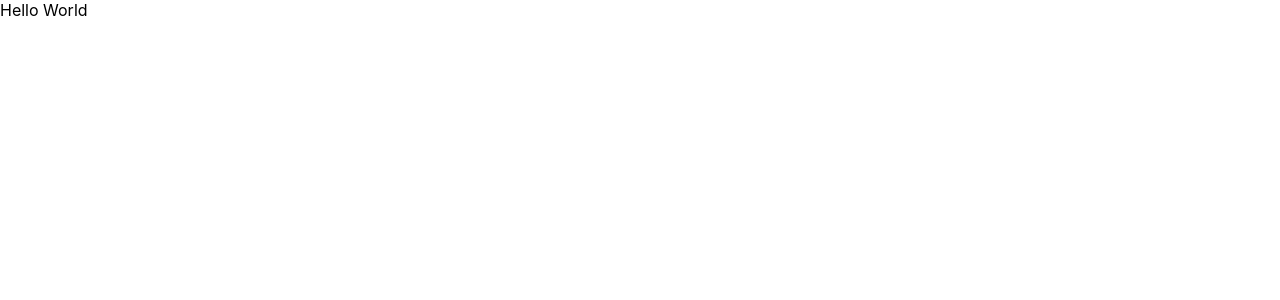
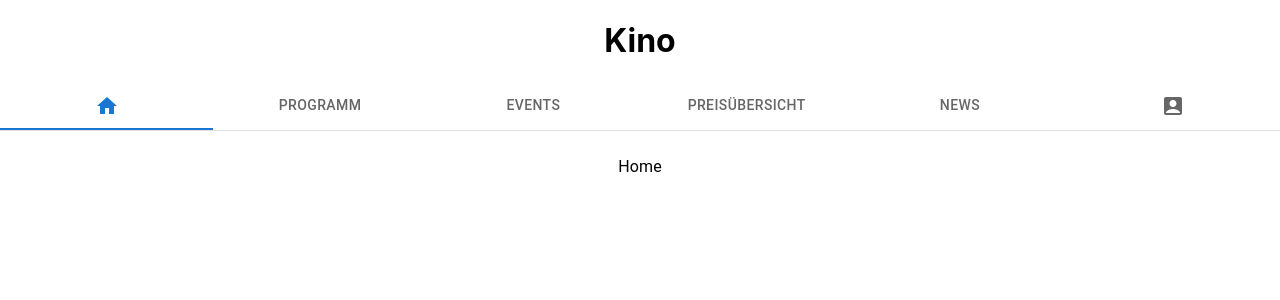
Before and after one commit to DrBackmischung/Kino-Frontend, a React (Create React App) app: page / in a window 1280 px wide. Shown: the top 300 px of the page. Built offline with nearby package versions, Linux system fonts and the light colour scheme.

Commit message:
KINO-118:NavBarBasic (#12)

```diff
--- a/package.json
+++ b/package.json
@@ -3,6 +3,9 @@
   "version": "0.1.0",
   "private": true,
   "dependencies": {
+    "@emotion/react": "^11.7.0",
+    "@emotion/styled": "^11.6.0",
+    "@mui/icons-material": "^5.2.1",
     "@mui/material": "^5.2.3",
     "@testing-library/jest-dom": "^5.16.0",
     "@testing-library/react": "^11.2.7",
@@ -13,7 +16,7 @@
     "@types/react-dom": "^17.0.11",
     "react": "^17.0.2",
     "react-dom": "^17.0.2",
-    "react-scripts": "^3.4.4",
+    "react-scripts": "^4.0.3",
     "typescript": "^4.5.2",
     "web-vitals": "^1.1.2"
   },
--- a/src/App.tsx
+++ b/src/App.tsx
@@ -1,8 +1,14 @@
-import React from 'react';
 import './App.css';
+import Header from './components/layouts/Header';
+import NavBar from './components/layouts/NavBar';
 
 function App() {
-  return <div> Hello World </div>;
+  return (
+    <div className='App'>
+      <Header/>
+      <NavBar/>
+    </div>
+  );
 }
 
 export default App;
--- /dev/null
+++ b/src/components/layouts/Header.tsx
@@ -0,0 +1,12 @@
+import React from "react";
+import styled from "@emotion/styled";
+
+const Header = () => {
+    return (
+        <div>
+            <h1>Kino</h1>
+        </div>
+    )
+};
+
+export default Header;
--- /dev/null
+++ b/src/components/layouts/NavBar.tsx
@@ -0,0 +1,87 @@
+import * as React from 'react';
+import Tabs from '@mui/material/Tabs';
+import Tab from '@mui/material/Tab';
+import Typography from '@mui/material/Typography';
+import Box from '@mui/material/Box';
+import HomeIcon from '@mui/icons-material/Home';
+import AccountBoxIcon from '@mui/icons-material/AccountBox';
+
+interface TabPanelProps {
+  children?: React.ReactNode;
+  index: number;
+  value: number;
+}
+
+function TabPanel(props: TabPanelProps) {
+  const { children, value, index, ...other } = props;
+
+  return (
+    <div
+      role="tabpanel"
+      hidden={value !== index}
+      id={`simple-tabpanel-${index}`}
+      aria-labelledby={`simple-tab-${index}`}
+      {...other}
+    >
+      {value === index && (
+        <Box sx={{ p: 3 }}>
+          <Typography>{children}</Typography>
+        </Box>
+      )}
+    </div>
+  );
+}
+
+function a11yProps(index: number) {
+  return {
+    id: `simple-tab-${index}`,
+    'aria-controls': `simple-tabpanel-${index}`,
+  };
+}
+
+export default function BasicTabs() {
+  const [value, setValue] = React.useState(0);
+
+  const handleChange = (event: React.SyntheticEvent, newValue: number) => {
+    setValue(newValue);
+  };
+
+  return (
+    <Box sx={{ width: '100%' }}>
+      <Box sx={{ width: '100%', borderBottom: 1, borderColor: 'divider'}}>
+        <Tabs
+          value={value}
+          onChange={handleChange}
+          aria-label="basic tabs example"
+          centered
+          variant="fullWidth"
+        >
+          <Tab icon={<HomeIcon/>} {...a11yProps(0)}/>
+          <Tab label="Programm" {...a11yProps(1)} />
+          <Tab label="Events" {...a11yProps(2)} />
+          <Tab label="Preisübersicht" {...a11yProps(3)} />
+          <Tab label="News" {...a11yProps(4)} />
+          <Tab icon={<AccountBoxIcon/>} {...a11yProps(5)}/>
+        </Tabs>
+      </Box>
+      <TabPanel value={value} index={0}>
+        Home
+      </TabPanel>
+      <TabPanel value={value} index={1}>
+        Programm
+      </TabPanel>
+      <TabPanel value={value} index={2}>
+        Events
+      </TabPanel>
+      <TabPanel value={value} index={3}>
+        Preisübersicht
+      </TabPanel>
+      <TabPanel value={value} index={4}>
+        News
+      </TabPanel>
+      <TabPanel value={value} index={5}>
+        Profil
+      </TabPanel>
+    </Box>
+  );
+}
--- a/src/index.tsx
+++ b/src/index.tsx
@@ -3,10 +3,9 @@
 import './index.css';
 import App from './App';
 
-
 ReactDOM.render(
   <React.StrictMode>
-    <App />
+    <App></App>
   </React.StrictMode>,
   document.getElementById('root')
 );
```
Also changed, not shown: src/components/layouts/Footer.tsx (added, +11 -0 lines), 2 other files (tests, documents, lock files or other folders).
